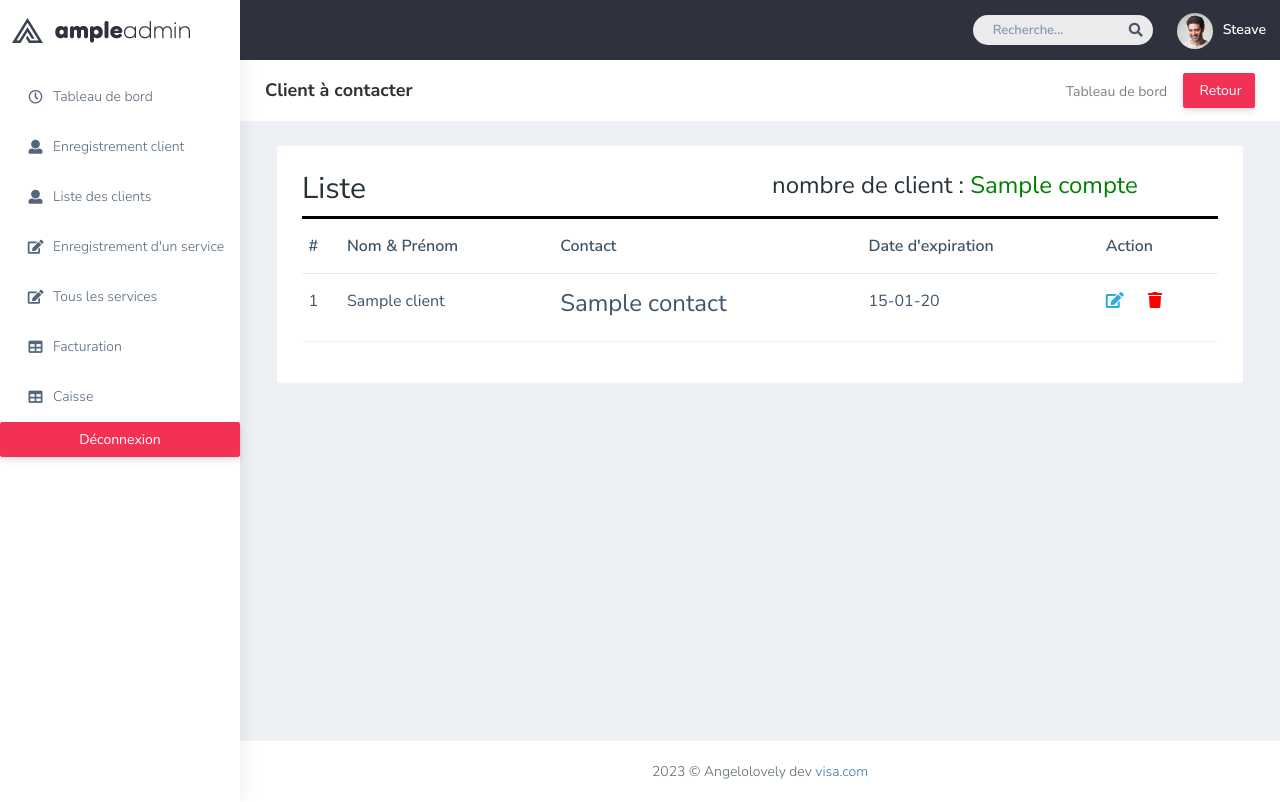
After one commit to kouadioange/clientvisa, a Django app: template templates/clients/client_expirer.html in a window 1280 px wide. The commit adds this page. Run offline with Django 3.2, Linux system fonts and the light colour scheme; the template is opened without the code that fills it: most values are stand-ins (such as "Sample title", 1, 10 or a date in 2020); some libraries are stand-ins or nearby versions.

Commit message:
deuxième commit

```diff
--- a/accueil/urls.py
+++ b/accueil/urls.py
@@ -12,4 +12,5 @@ urlpatterns = [
     path('choisir_client/', choisir_client, name='choisir_client'),
     path('info_client/<int:pk>/', info_client, name='info_client'),
     path('caisse/', caisse, name='caisse'),
+    path('client_a_appeler/', client_expirer, name='client_expirer'),
 ]
--- a/templates/base/main.html
+++ b/templates/base/main.html
@@ -13,6 +13,7 @@
     <link rel="icon" type="image/png" sizes="16x16" href="{% static 'plugins/images/favicon.png' %}">
     <!-- Custom CSS -->
     <link href="{% static 'plugins/bower_components/chartist/dist/chartist.min.css' %}" rel="stylesheet">
+
     <link rel="stylesheet" href="{% static 'plugins/bower_components/chartist-plugin-tooltips/dist/chartist-plugin-tooltip.css' %}">
     <!-- Custom CSS -->
     <link href="{% static 'css/style.min.css' %}" rel="stylesheet">
@@ -104,7 +105,6 @@
     <script src="{% static 'js/sidebarmenu.js' %}"></script>
     <!--Custom JavaScript -->
     <script src="{% static 'js/custom.js' %}"></script>
-    <!--This page JavaScript -->
     <!--chartis chart-->
     <script src="{% static 'plugins/bower_components/chartist/dist/chartist.min.js' %}"></script>
     <script src="{% static 'plugins/bower_components/chartist-plugin-tooltips/dist/chartist-plugin-tooltip.min.js' %}"></script>
--- /dev/null
+++ b/templates/clients/client_expirer.html
@@ -0,0 +1,95 @@
+{% extends 'base/main.html' %}
+{% load static %}
+
+{% block title %} Clients expirer {% endblock %}
+
+{% block topbar %}
+    {% include 'base/topbar.html'%}
+{% endblock %}
+{% block left_sidebar %}
+    {% include 'base/left_sidebar.html'%}
+{% endblock %}
+{% block right_sidebar %}
+    <!-- Bread crumb and right sidebar toggle -->
+<!-- ============================================================== -->
+<div class="page-breadcrumb bg-white">
+    <div class="row align-items-center">
+        <div class="col-lg-3 col-md-4 col-sm-4 col-xs-12">
+            <h4 class="page-title">Client à contacter</h4>
+        </div>
+        <div class="col-lg-9 col-sm-8 col-md-8 col-xs-12">
+            <div class="d-md-flex">
+                <ol class="breadcrumb ms-auto">
+                    <li><a href="{% url 'accueil' %}" class="fw-normal">Tableau de bord</a></li>
+                </ol>
+                <a href="{% url 'accueil' %}" class="btn btn-danger  d-none d-md-block pull-right ms-3 hidden-xs hidden-sm waves-effect waves-light text-white">
+                  <span class="fas fa-back"></span> Retour
+                </a>
+            </div>
+        </div>
+    </div>
+    <!-- /.col-lg-12 -->
+</div>
+<!-- ============================================================== -->
+<!-- End Bread crumb and right sidebar toggle -->
+{% endblock %}
+{% block container %}
+<!-- Container fluid  -->
+<!-- ============================================================== -->
+<div class="container-fluid">
+    <!-- ============================================================== -->
+    <!-- Three charts -->
+    <!-- ============================================================== -->
+    <div class="row justify-content-center">
+        <div class="row">
+            <div class="col-lg-12 col-xlg-12 col-md-12">
+                <div class="card">
+                    <div class="card-body">
+                        <div class="col-md-12 p-0" style="border-bottom: 3px black solid;">
+                            <div class="row">
+                                <div class="col-lg-6">
+                                    <h2> Liste </h2>
+                                </div>
+                                <div class="col-lg-6">
+                                    <h3>nombre de client : <label style="color: green; size:20px;"> {{compte}}</label></h3>
+                                </div>
+                            </div>
+                        </div>
+                        <div class="table-responsive">
+                                <table class="table text-nowrap">
+                                    <thead>
+                                        <tr>
+                                            <th class="border-top-0">#</th>
+                                            <th class="border-top-0">Nom & Prénom</th>
+                                            <th class="border-top-0">Contact</th>
+                                            <th class="border-top-0">Date d'expiration</th>
+                                            <th class="border-top-0">Action</th>
+                                        </tr>
+                                    </thead>
+                                    <tbody>
+                                        {% for listes in produit_expirer %}
+                                            <tr>
+                                                <td>{{listes.id}}</td>
+                                                <td>{{listes.client}}</td>
+                                                <td><b><h3>{{listes.client.contact}}</h3></b></td>
+                                                <td>{{listes.date_expiration|date:'d-m-y'}}</td>
+                                                <td>
+                                                    <a href="#"><i class="fas fa-edit"></i></a>
+                                                    <a href="#" style="margin-left: 20px; color:red"><i class="fas fa-trash"></i></a>
+                                                </td>
+                                            </tr>
+                                        {% endfor %}
+                                    </tbody>
+
+                                </table>
+                            </div>
+                    </div>
+                </div>
+            </div>
+        </div>
+    </div>
+</div>
+<!-- ============================================================== -->
+<!-- End Container fluid  -->
+
+{% endblock%}
```
Also changed, not shown: accueil/views.py (+30 -3 lines), templates/accueil/index.html (+25 -4 lines), db.sqlite3.
